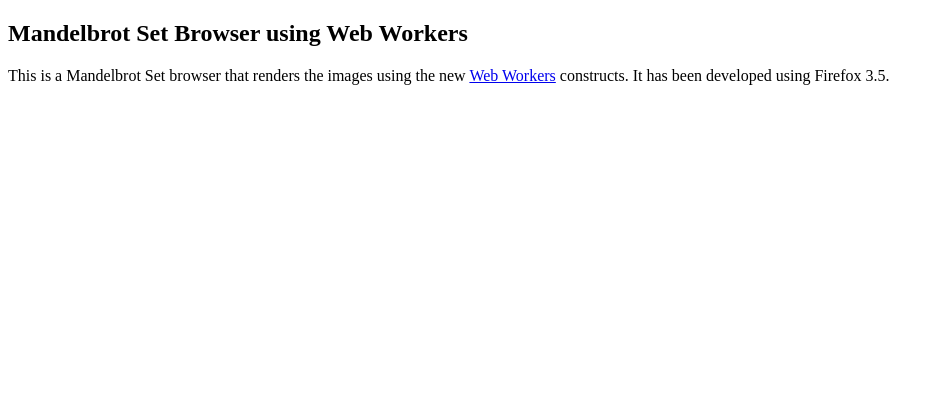
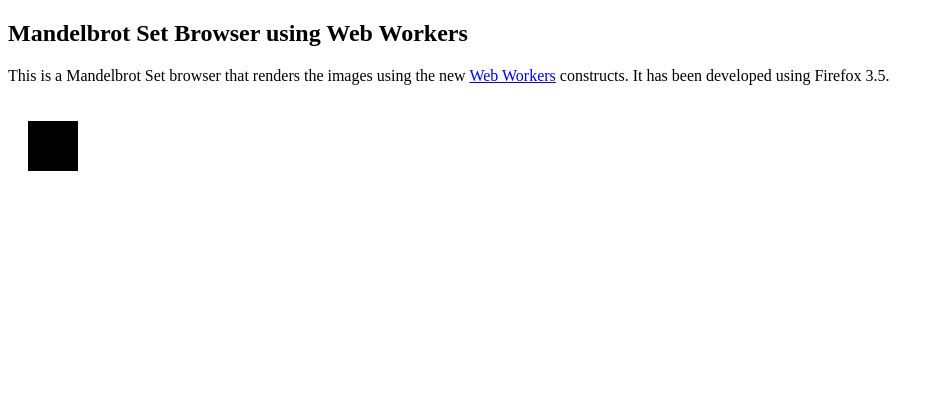
Before and after one commit to aag/web_workers_mandelbrot, a plain HTML site: page index.html in a window 1280 px wide. Shown: the whole page, without its empty margins (0-940 px from the left). Drawn offline with Linux system fonts and the light colour scheme.

Commit message:
Add a basic function that draws a rectangle on the canvas.

```diff
--- a/index.html
+++ b/index.html
@@ -7,12 +7,10 @@
 
 	<title>Mandelbrot Browser using Web Workers</title>
 
-	<script type="text/javascript">
-
-	</script>
+	<script type="text/javascript" src="mandelbrot.js"></script>
 </head>
 
-<body>
+<body onload="draw()">
 	<div id='main'>
 		<h2>Mandelbrot Set Browser using Web Workers</h2>
 		<p>This is a Mandelbrot Set browser that renders the images using the new <a href="http://www.whatwg.org/specs/web-workers/current-work/">Web Workers</a> constructs.  It has been developed using Firefox 3.5.</p>
--- /dev/null
+++ b/mandelbrot.js
@@ -0,0 +1,14 @@
+function draw() {
+	var canvas = document.getElementById("can");
+	if (canvas.getContext) {
+		var ctx = canvas.getContext("2d");
+		drawMandelbrot(ctx);
+	}
+}
+
+function drawMandelbrot(ctx) {
+	if (ctx) {
+		ctx.fillStyle = "rgba(0, 0, 0, 1.0)";
+		ctx.fillRect(20, 20, 50, 50);
+	}
+}
```
